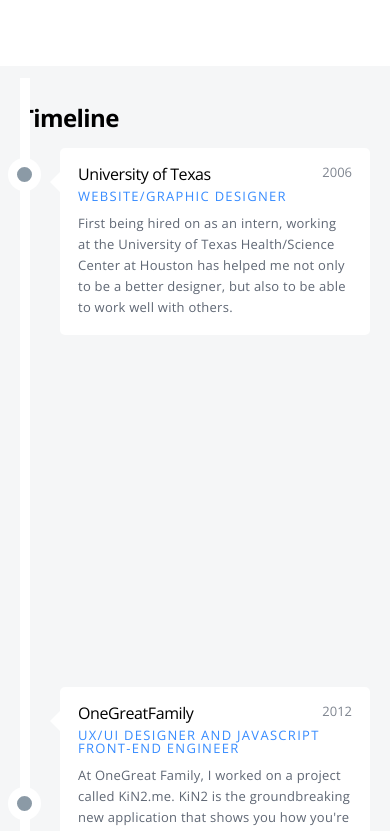
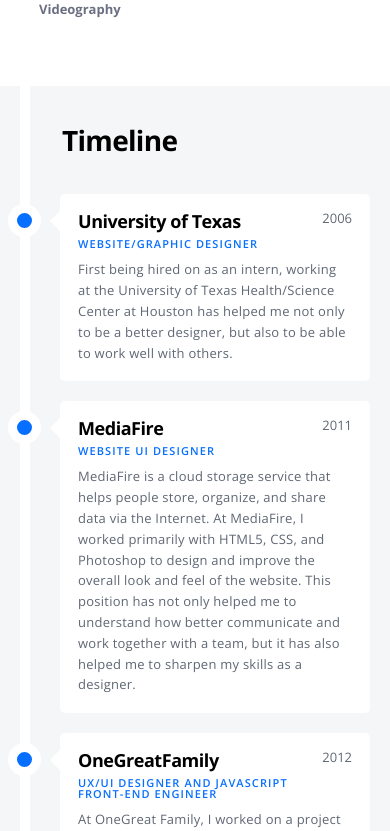
Before and after one commit to austincondiff/austincondiff.github.io, a React app: page / in a window 390 px wide. Shown: the part 2575-3406 px from the top of the page. Built offline with nearby package versions, Linux system fonts and the light colour scheme; no server answers; what smooth-scroll would draw is missing.

Commit message:
Made timeline more responsive

```diff
--- a/src/index.css
+++ b/src/index.css
@@ -1125,9 +1125,13 @@
 	.block.mission-statement .wrap {
 	  padding: 80px 20px;
 	}
-	ul.timeline li:nth-child(odd) {
+	ul.timeline li:nth-child(even) {
 		margin-left: calc(-100% - 20px);
 		margin-right: calc(100% + 40px);
+	}
+	ul.timeline li:nth-child(odd) {
+		margin-left: 30px;
+		margin-right: 40px;
 	}
 	ul.timeline {
 		margin-left: 50%;
@@ -1253,20 +1257,32 @@
 	}
 
 	.block.timeline .wrap {
-		padding-bottom: 0;
+		padding-bottom: 32px;
+	}
+
+	.block.timeline h3.title {
+		margin-left: 42px;
 	}
 
 	ul.timeline {
 		margin-left: 0;
-		margin-top: -60px;
+		margin-top: -92px;
 		border-left: 10px solid #FFF;
-		padding: 55px 0 30px 0;
+		padding: 100px 0 30px 0;
 		position: relative;
 	}
 
-	ul.timeline li:nth-child(odd) {
+	ul.timeline li:nth-child(even) {
 		margin-left: 30px;
 		margin-right: inherit;
+	}
+
+	ul.timeline li:nth-child(odd):before,
+	ul.timeline li:nth-child(odd):after,
+	ul.timeline li:nth-child(even):before,
+	ul.timeline li:nth-child(even):after {
+		top: 10px;
+		bottom: auto;
 	}
 
 	ul.timeline li {
@@ -1282,7 +1298,11 @@
 		margin-top: 0 !important;
 	}
 
-	ul.timeline li:nth-child(odd):before {
+	ul.timeline li:nth-child(odd) {
+		margin-right: 0px;
+	}
+
+	ul.timeline li:nth-child(even):before {
 		content: '';
 		display: block;
 		width: 0;
@@ -1291,10 +1311,11 @@
 		border-right: 10px solid #FFF;
 		position: absolute;
 		left: -20px;
-		top: 17px;
-	}
-
-	ul.timeline li:nth-child(odd):after {
+		top: 10px;
+		margin-top: 7px;
+	}
+
+	ul.timeline li:nth-child(even):after {
 		left: -52px;
 		right: auto;
 	}
@@ -1312,7 +1333,6 @@
 		-moz-border-radius: 30px;
 		-webkit-border-radius: 30px;
 		border-radius: 30px;
-		background: #8B9AA6;
 		border: 9px solid #FFF;
 		position: absolute;
 		left: -52px;
@@ -1320,17 +1340,8 @@
 	}
 
 	h3.title {
-		/* width: 80%;
-		position: absolute;
-		top: -27px;
-		left: 50%;
-		margin-left: -40%; */
-
-			font-size: 24px;
-			font-weight: 800;
-			margin-bottom: 8px;
-			letter-spacing: -0.025em;
-			color: #000000;
+		font-size: 28px;
+		margin-bottom: 24px;
 	}
 
 	.mission-statement h3, ul.theory {
@@ -1488,9 +1499,9 @@
 
 	ul.timeline {
 		margin-left: 0;
-		margin-top: -60px;
+		margin-top: -92px;
 		border-left: 10px solid #FFF;
-    padding: 70px 0 30px 0;
+    padding: 108px 0 30px 0;
 		position: relative;
 	}
 
@@ -1499,24 +1510,17 @@
 	}
 
 	ul.timeline li .company {
-		font-size: 16px;
-		font-weight: 500;
+		font-size: 18px;
 	}
 
 	ul.timeline li .job-title {
-		font-size: 13px;
-		font-weight: 500;
-		opacity: 0.8;
+		font-size: 11px;
 		margin-bottom: 10px;
 	}
 
 	ul.timeline li .date {
 		font-size: 13px;
 		font-weight: 500;
-		opacity: 0.8;
-		position: absolute;
-		top: 18px;
-		right: 18px;
 	}
 
 	ul.timeline li .desc {
```
Also changed, not shown: index.bundle.js.
